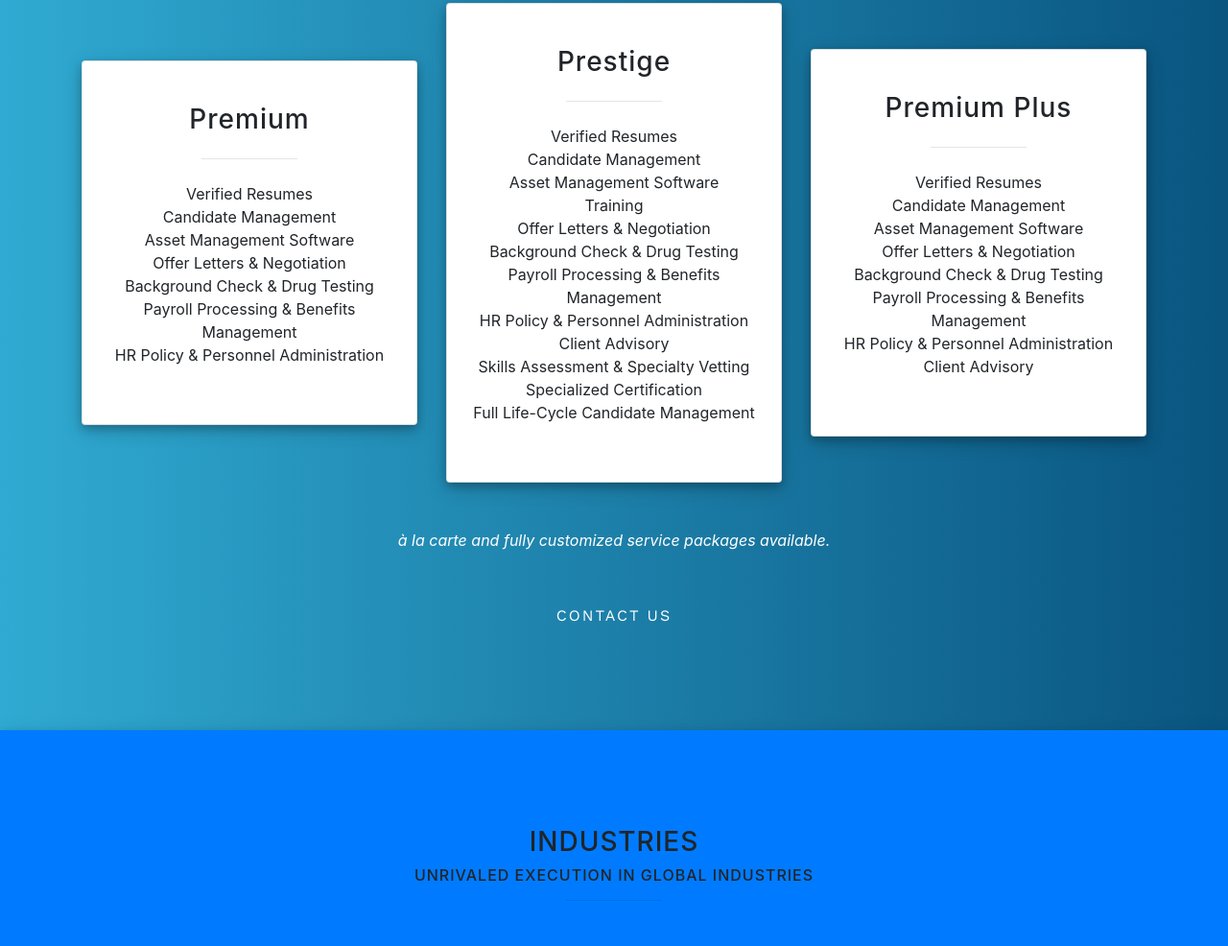
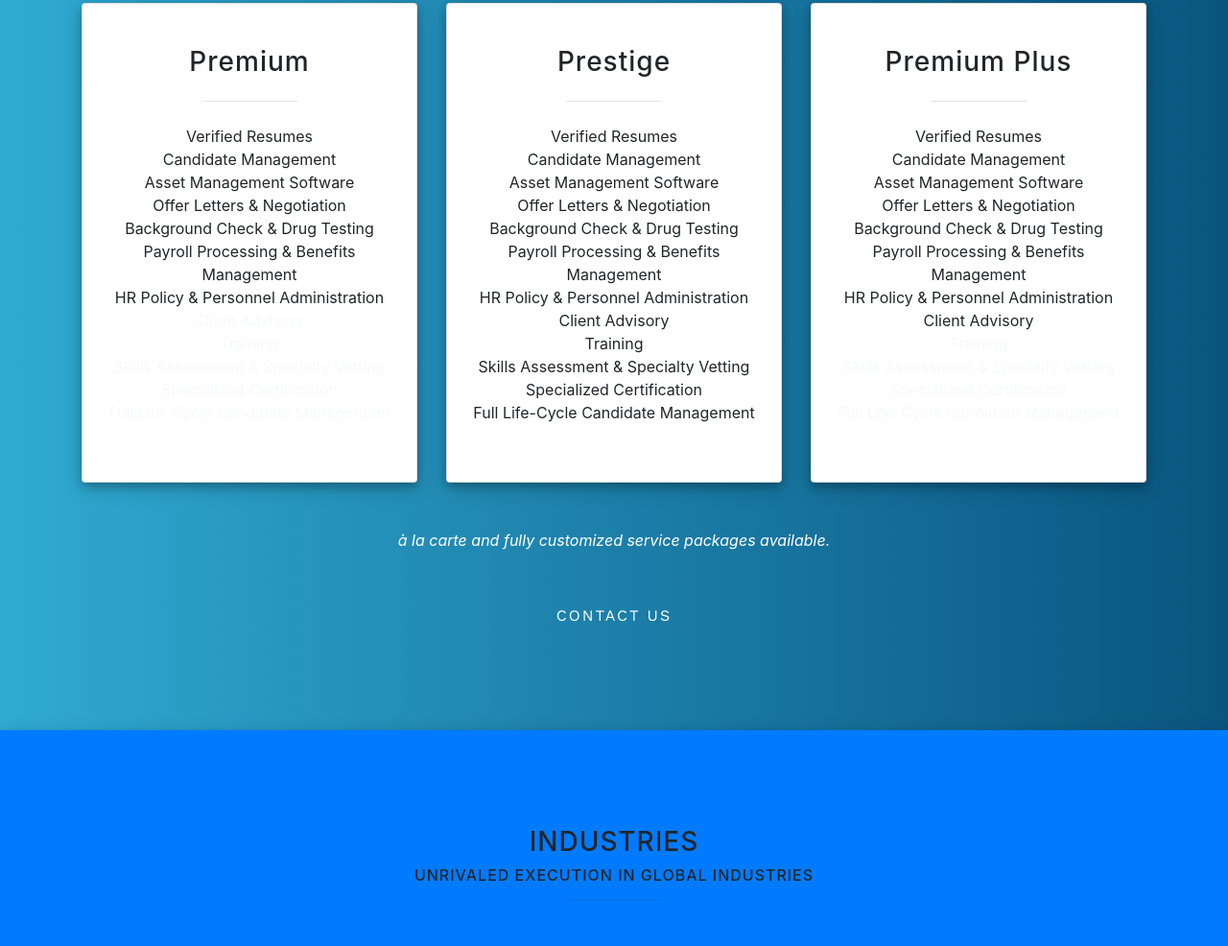
Before and after one commit to georgiaabarnes/haystackLanding, a website with bundled scripts: page index.html in a window 1280 px wide. Shown: the part 2432-3418 px from the top of the page at 96% size. Built offline with nearby package versions, Linux system fonts and the light colour scheme; a web font is replaced by a local one.

Commit message:
service tiers

```diff
--- a/css/haystack.css
+++ b/css/haystack.css
@@ -562,3 +562,7 @@ strong {
   width: 100%;
   height: auto;
 }
+
+.text-light {
+  color: #c5c5c5 !important;
+}
--- a/index.html
+++ b/index.html
@@ -177,6 +177,12 @@
         <li>Background Check &amp; Drug Testing</li>
         <li>Payroll Processing &amp; Benefits Management</li>
         <li>HR Policy &amp; Personnel Administration</li>
+
+        <li class="text-light">Client Advisory</li>
+        <li class="text-light">Training</li>
+        <li class="text-light">Skills Assessment &amp; Specialty Vetting</li>
+        <li class="text-light">Specialized Certification</li>
+        <li class="text-light">Full Life-Cycle Candidate Management</li>
        </ul>
       </div>
      </div>
@@ -190,12 +196,12 @@
         <li>Verified Resumes</li>
         <li>Candidate Management</li>
         <li>Asset Management Software</li>
-        <li>Training</li>
         <li>Offer Letters &amp; Negotiation</li>
         <li>Background Check &amp; Drug Testing</li>
         <li>Payroll Processing &amp; Benefits Management</li>
         <li>HR Policy &amp; Personnel Administration</li>
         <li>Client Advisory</li>
+        <li>Training</li>
         <li>Skills Assessment &amp; Specialty Vetting</li>
         <li>Specialized Certification</li>
         <li>Full Life-Cycle Candidate Management</li>
@@ -217,6 +223,11 @@
         <li>Payroll Processing &amp; Benefits Management</li>
         <li>HR Policy &amp; Personnel Administration</li>
         <li>Client Advisory</li>
+
+        <li class="text-light">Training</li>
+        <li class="text-light">Skills Assessment &amp; Specialty Vetting</li>
+        <li class="text-light">Specialized Certification</li>
+        <li class="text-light">Full Life-Cycle Candidate Management</li>
        </ul>
       </div>
      </div>
```
